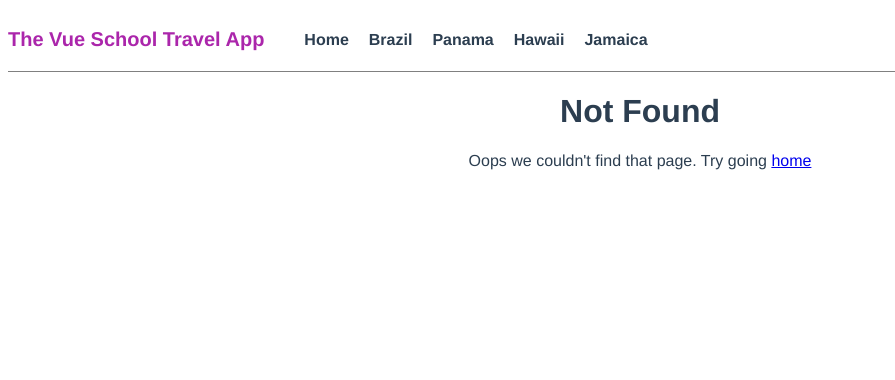
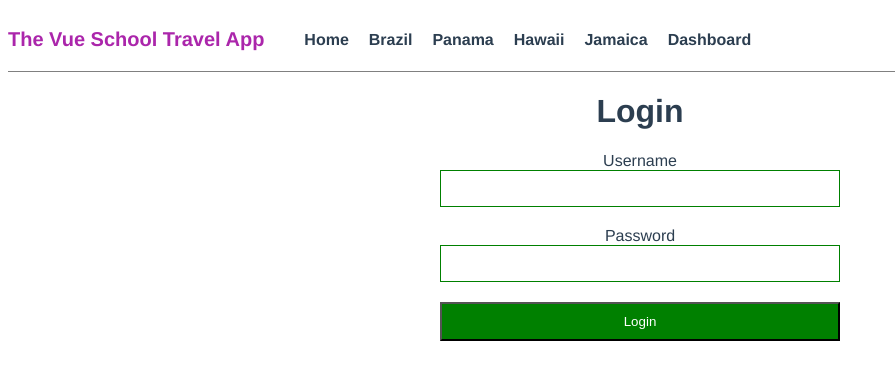
Before and after one commit to Carol111/vue-scholl-travel-app, a Vue app: page /login in a window 1280 px wide. Before the commit this address had no page. Shown: the top 380 px of the page, without its empty margins (0-895 px from the left). Built offline with nearby package versions, Linux system fonts and the light colour scheme.

Commit message:
Adds Login and Log out

```diff
--- a/src/App.vue
+++ b/src/App.vue
@@ -31,4 +31,14 @@ export default {
 .fade-leave-to {
   opacity: 0;
 }
+.input {
+  border: 1px solid green;
+  padding: 10px;
+  margin-bottom: 20px;
+}
+.btn {
+  background-color: green;
+  color: white;
+  padding: 10px;
+}
 </style>
--- a/src/components/TheNavigation.vue
+++ b/src/components/TheNavigation.vue
@@ -20,6 +20,9 @@
         >
           {{ destination.name }}
         </router-link>
+      </li>
+      <li class="links">
+        <router-link to="/user">Dashboard</router-link>
       </li>
     </ul>
   </nav>
--- a/src/router/index.js
+++ b/src/router/index.js
@@ -48,6 +48,23 @@ const routes = [
     }
   },
   {
+    path: "/user",
+    name: "user",
+    component: function() {
+      return import(/* webpackChunkName: "user" */ "../views/User");
+    },
+    meta: {
+      requiresAuth: true
+    }
+  },
+  {
+    path: "/login",
+    name: "login",
+    component: function() {
+      return import(/* webpackChunkName: "login" */ "../views/Login");
+    }
+  },
+  {
     path: "404",
     alias: "*",
     name: "notFound",
@@ -61,7 +78,7 @@ const router = new VueRouter({
   mode,
   linkExactActiveClass,
   routes,
-  scrollBehavior (to, from, savedPosition) {
+  scrollBehavior(to, from, savedPosition) {
     if (savedPosition) {
       return savedPosition;
     } else {
@@ -80,4 +97,18 @@ const router = new VueRouter({
   }
 });
 
+router.beforeEach((to, from, next) => {
+  if (to.matched.some(record => record.meta.requiresAuth)) {
+    if (!store.user) {
+      next({
+        name: "login"
+      });
+    } else {
+      next();
+    }
+  } else {
+    next();
+  }
+});
+
 export default router;
--- a/src/store.js
+++ b/src/store.js
@@ -1,4 +1,5 @@
 export default {
+  user: null,
   destinations: [
     {
       name: "Brazil",
--- /dev/null
+++ b/src/views/Login.vue
@@ -0,0 +1,37 @@
+<template>
+  <div class="login">
+    <h1>Login</h1>
+    <div class="form">
+      <label for="username">Username</label>
+      <input v-model="username" type="text" name="username" class="input" />
+      <label for="password">Password</label>
+      <input v-model="password" type="password" class="input" />
+      <button @click="login" class="btn">Login</button>
+    </div>
+  </div>
+</template>
+<script>
+import store from "@/store";
+export default {
+  data() {
+    return {
+      username: null,
+      password: null
+    };
+  },
+  methods: {
+    login() {
+      store.user = this.username;
+      this.$router.push("/user");
+    }
+  }
+};
+</script>
+<style scoped>
+.form {
+  display: flex;
+  flex-direction: column;
+  max-width: 400px;
+  margin: 0 auto;
+}
+</style>
--- /dev/null
+++ b/src/views/User.vue
@@ -0,0 +1,22 @@
+<template>
+  <div>
+    <h1>Welcome {{ user }}</h1>
+    <button @click="logOut" class="btn">Log out</button>
+  </div>
+</template>
+<script>
+import store from "@/store";
+export default {
+  data() {
+    return {
+      user: store.user
+    };
+  },
+  methods: {
+    logOut() {
+      store.user = null;
+      this.$router.push("/");
+    }
+  }
+};
+</script>
```
